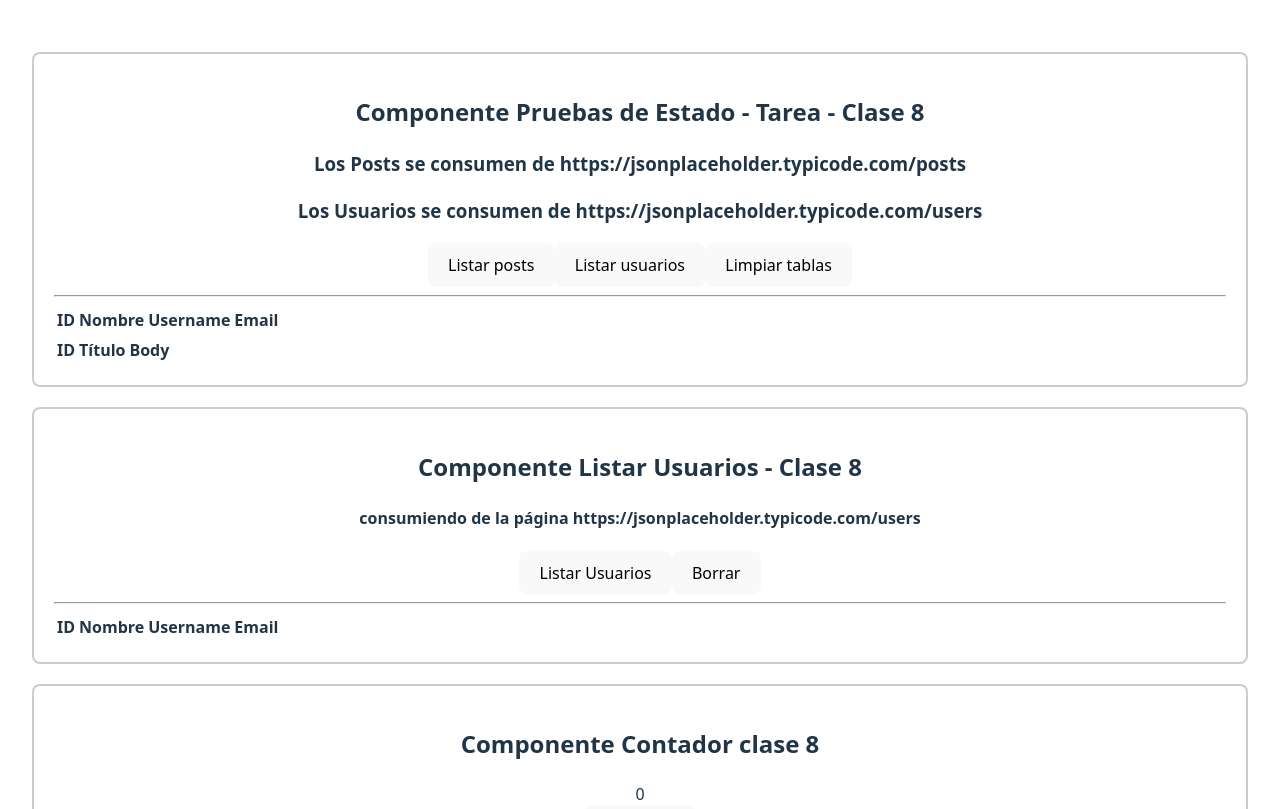
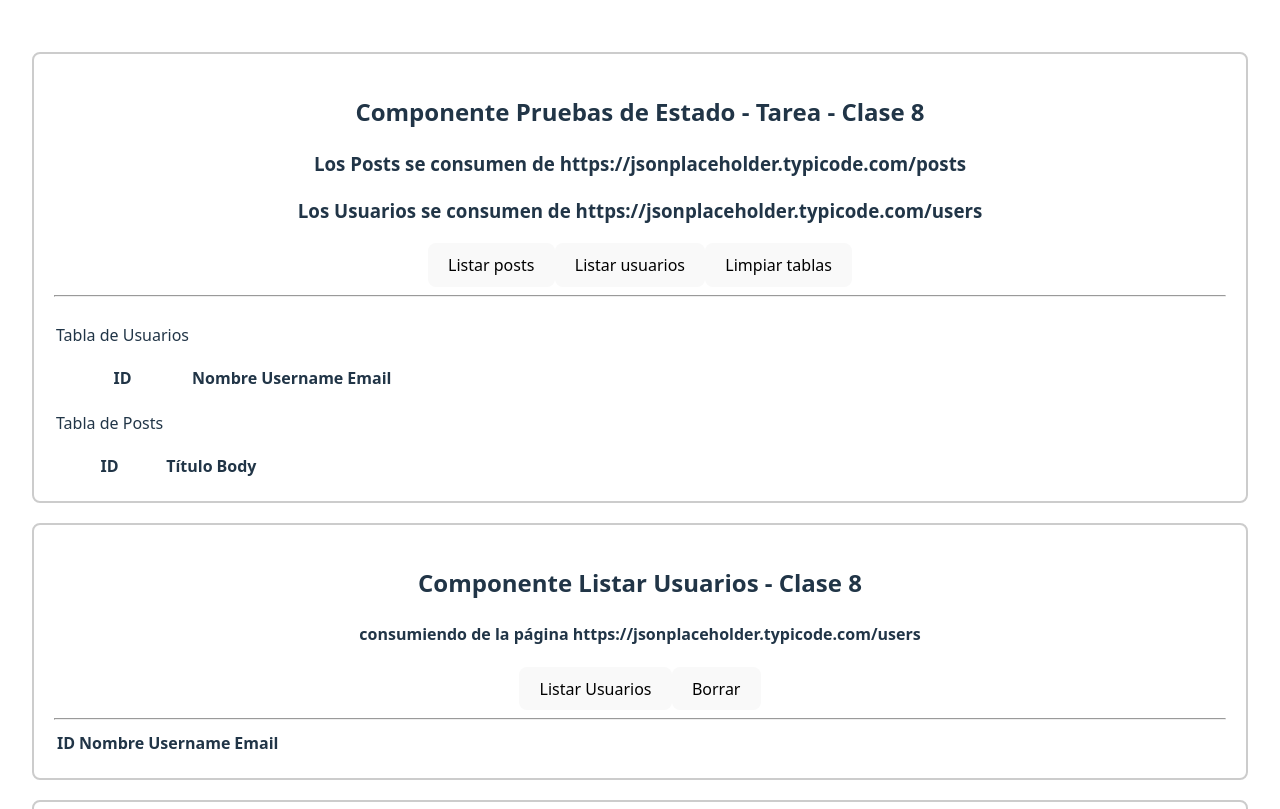
Before and after one commit to AgustinUNRN/BD2-2025-Front, a React (Vite) app in the folder React-curso/react-app1/: page / in a window 1280 px wide. Shown: the top 809 px of the page. Built offline with nearby package versions, Linux system fonts and the light colour scheme.

Commit message:
Agregar encabezados a las tablas de usuarios y posts en el componente PruebasEstado

```diff
--- a/React-curso/react-app1/src/PruebasEstado.jsx
+++ b/React-curso/react-app1/src/PruebasEstado.jsx
@@ -43,6 +43,7 @@ function handlerOnClickLimpiarTablas() {
         <hr />
         <table>
           <thead>
+            <p>Tabla de Usuarios</p>
             <tr>
               <th>ID</th>
               <th>Nombre</th>
@@ -63,6 +64,7 @@ function handlerOnClickLimpiarTablas() {
         </table>
         <table>
             <thead>
+                <p>Tabla de Posts</p>
                 <tr>
                     <th>ID</th>
                     <th>Título</th>
```
